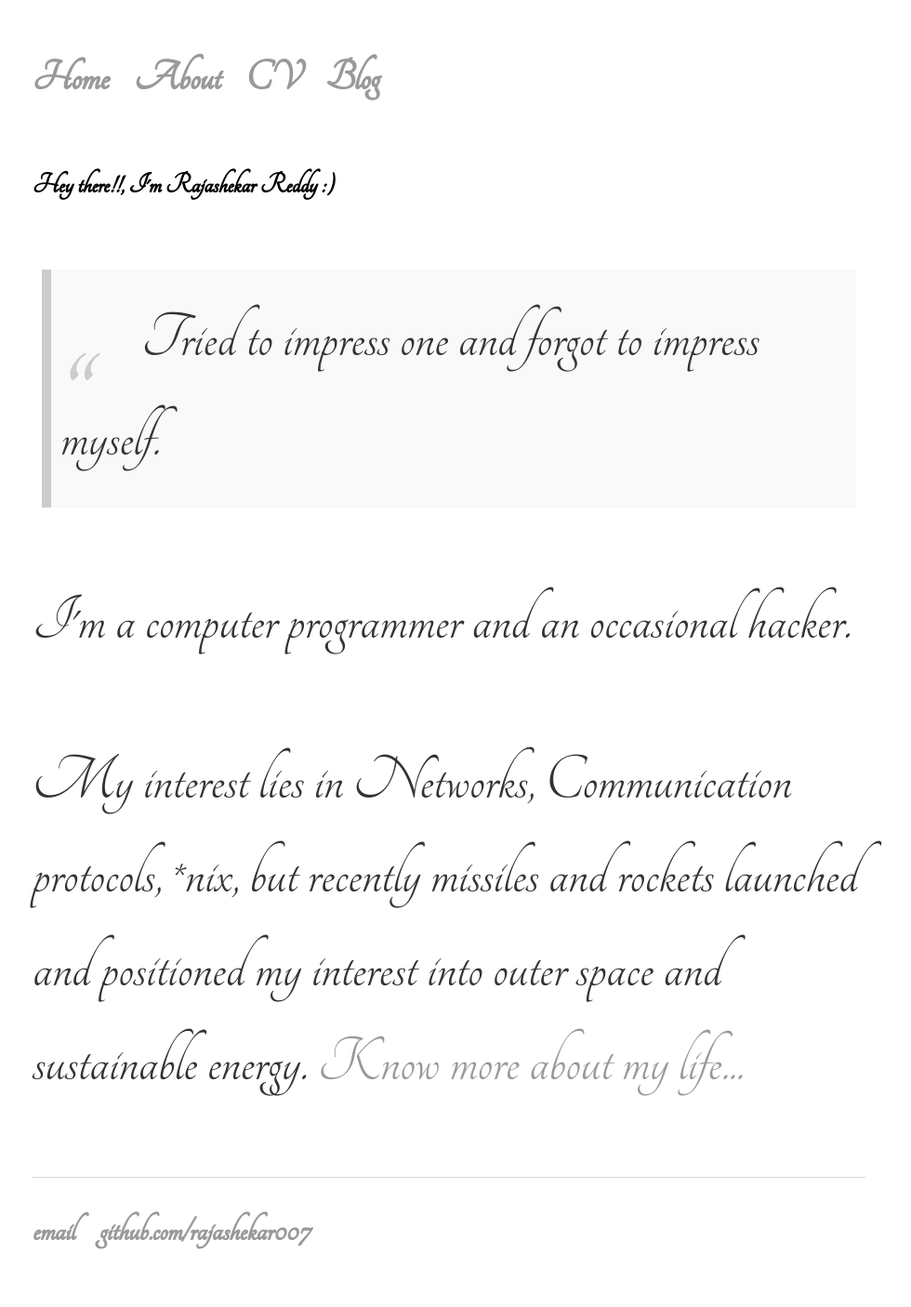
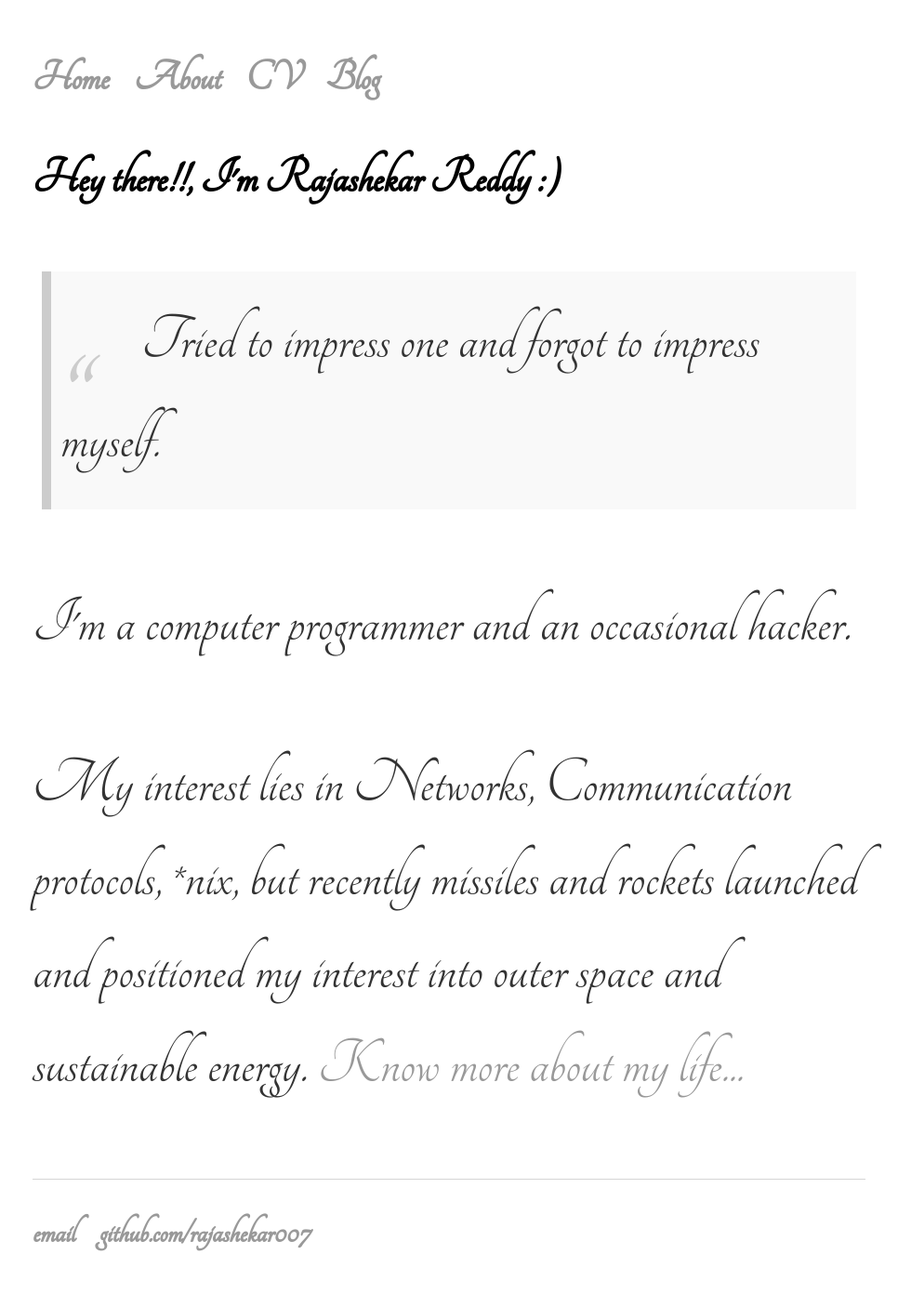
Before and after one commit to rajashekar007/rajashekar007.github.io, a Jekyll site: the page built from index.html, in a window 1280 px wide. Shown: the whole page at 93% size, without its empty margins (157-1137 px from the left). Built offline with Jekyll 4.4.1, drawn with Linux system fonts in a browser that asks for light colours.

```diff
--- a/index.html
+++ b/index.html
@@ -3,7 +3,7 @@ layout: default
 title: Rajashekar Reddy
 ---
     		<div class="blurb">
-        		<h6>Hey there!!, I'm Rajashekar Reddy :)</h6>
+        		<h3>Hey there!!, I'm Rajashekar Reddy :)</h3>
         		<blockquote cite="http://developer.mozilla.org">
   			<p>Tried to impress one and forgot to impress myself.</p>
 			</blockquote>
```
